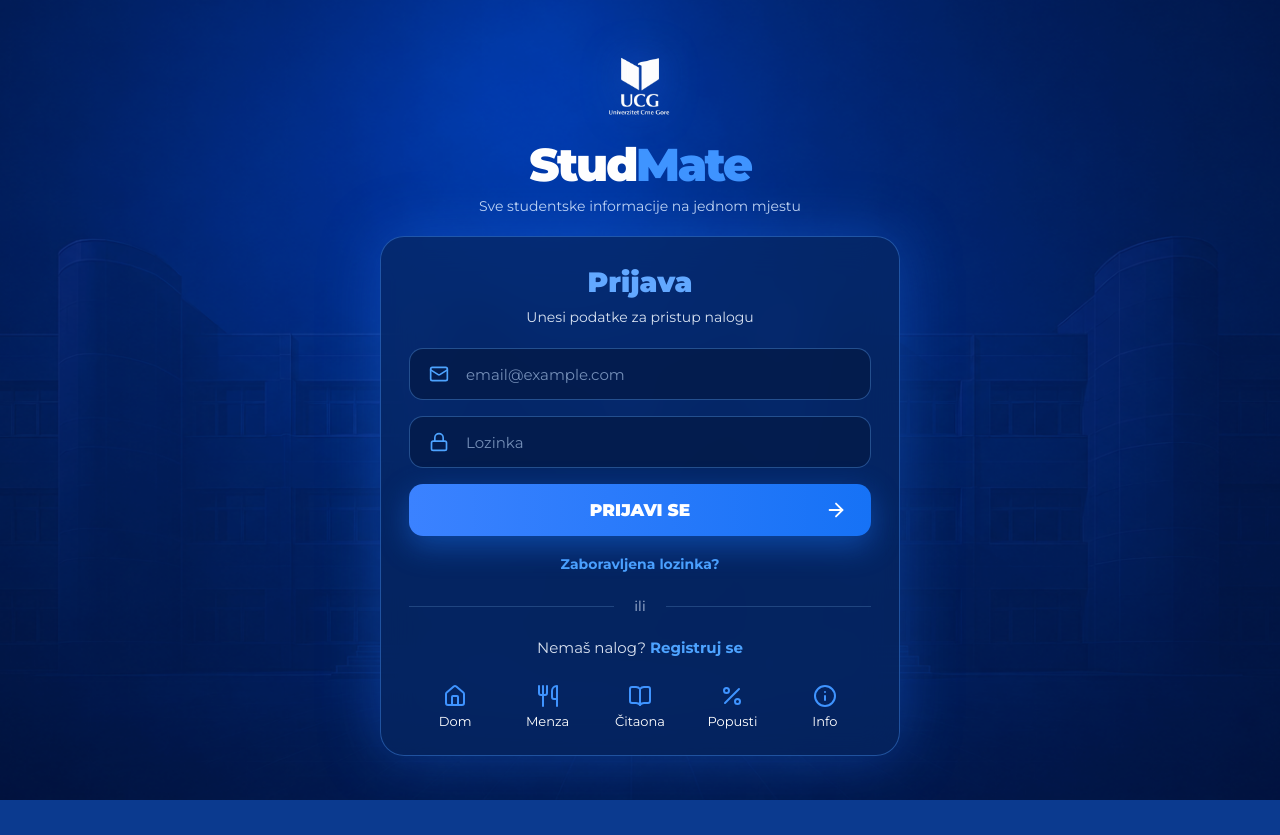
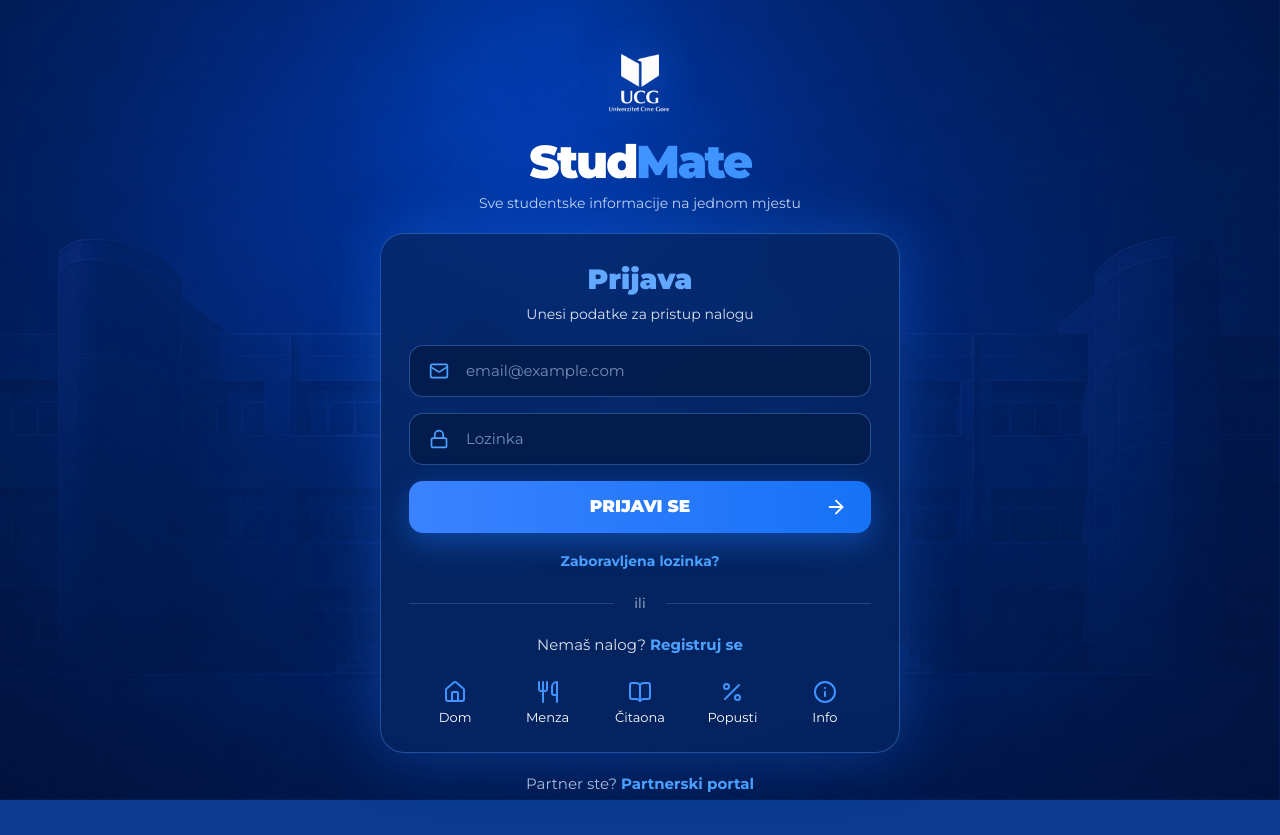
Before and after one commit to jr-bit-04/Projekat-StudMate, a React (Vite) app in the folder client/: page /login in a window 1280 px wide. Before the commit the page ends 800 px from the top, so only its background shows below. Built offline with nearby package versions, Linux system fonts and the light colour scheme.

Commit message:
add partner-popusti link to login page

```diff
--- a/client/src/pages/Login.jsx
+++ b/client/src/pages/Login.jsx
@@ -180,6 +180,13 @@ function Login() {
           <Feature icon={Info} label="Info" />
         </div>
       </section>
+
+      <p className="mt-5 text-center text-[15px] text-blue-100/80">
+        Partner ste?{" "}
+        <Link to="/partner-popusti" className="font-bold text-[#4da3ff]">
+          Partnerski portal
+        </Link>
+      </p>
     </AuthLayout>
   );
 }
```
